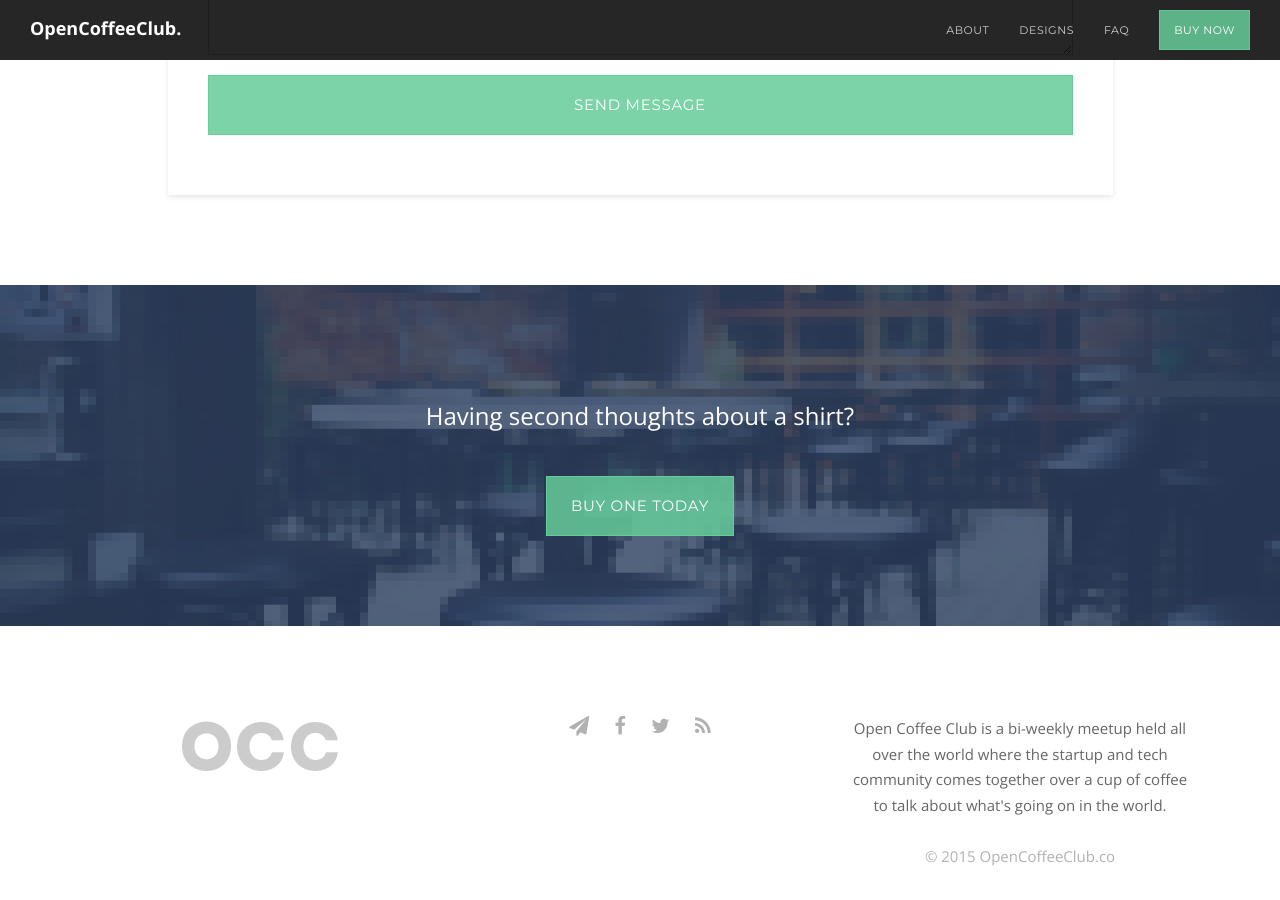
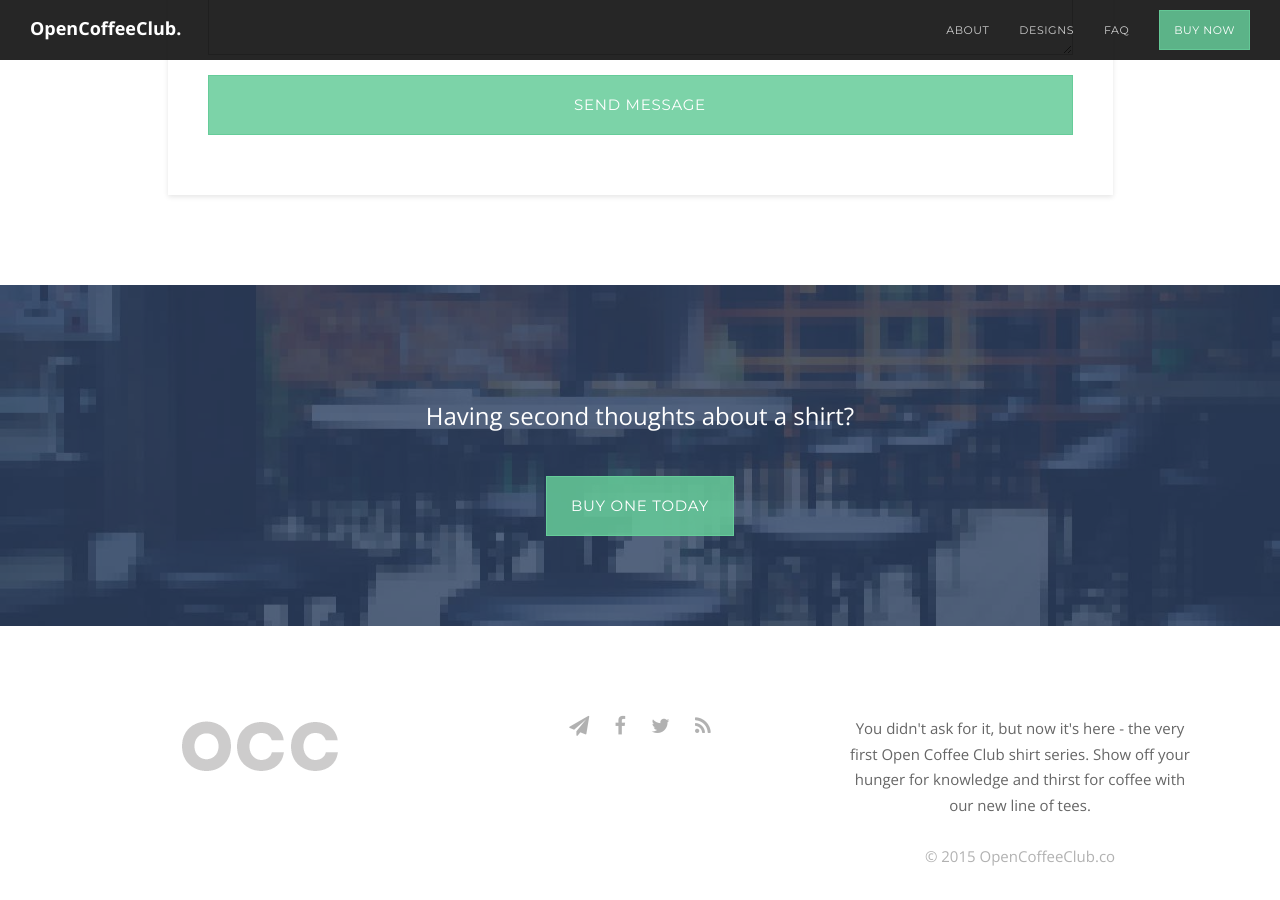
Before and after one commit to kyletaylored/opencoffeeclub, a Jekyll site: the page built from index.html, in a window 1280 px wide and 900 px high, scrolled down 3786 px. Built offline with Jekyll 4.4.1, drawn with Linux system fonts in a browser that asks for light colours; nearby versions of some CDN libraries.

```diff
--- a/_config.yml
+++ b/_config.yml
@@ -1,9 +1,9 @@
 # Site settings
-title: Open Coffee Club
+title: Open Coffee Club Tee
 email: kyle@drawattention.co
 description: > # this means to ignore newlines until "baseurl:"
-  Open Coffee Club is a bi-weekly meetup held all over the world where the startup and tech community comes together over a cup of coffee to talk about what's going on in the world.
-keywords: "open coffee club, coffee, club, tech, startups, startup, coworking, entrepreneur, community"
+  You didn't ask for it, but now it's here - the very first Open Coffee Club shirt series. Show off your hunger for knowledge and thirst for coffee with our new line of tees.
+keywords: "open coffee club, coffee, shirts, shirt, tee, tees, club, tech, startups, startup, coworking, entrepreneur, community"
 baseurl: "" # the subpath of your site, e.g. /blog/
 url: "http://www.opencoffeeclub.co" # the base hostname & protocol for your site
 permalink: /:categories/:title
```
